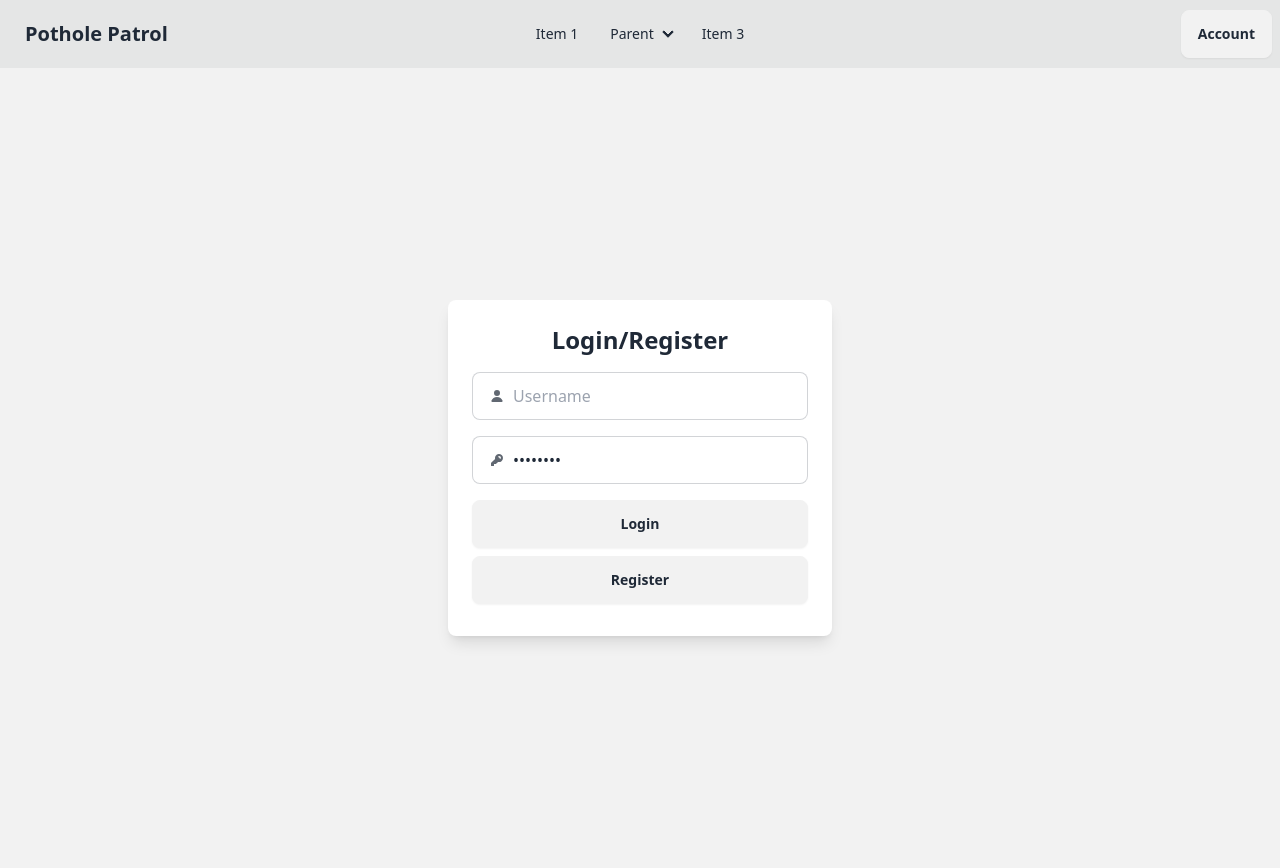
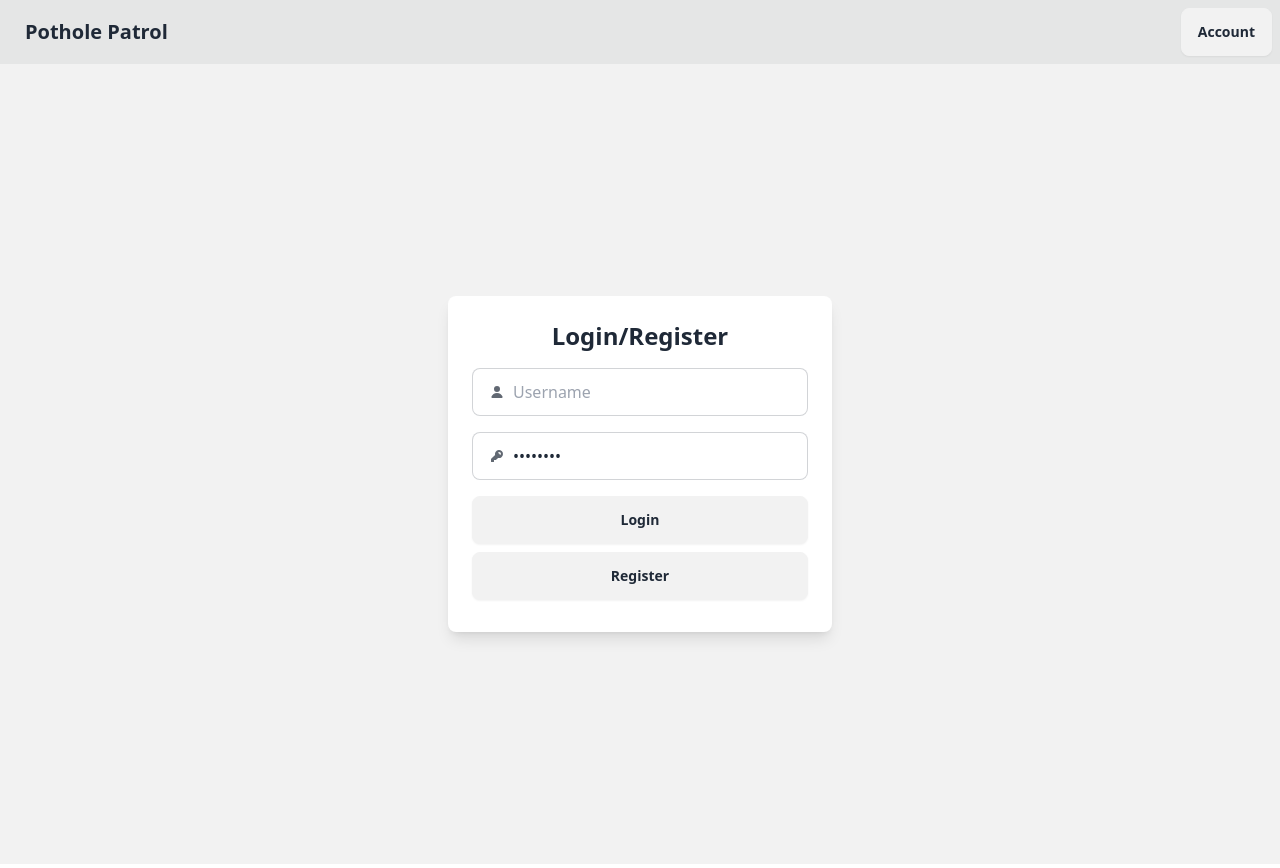
Before and after one commit to ByteSizedRobotics/rover-ui, a SvelteKit app: page /login in a window 1280 px wide. Built offline with nearby package versions, Linux system fonts and the light colour scheme; no server answers.

Commit message:
simplify navbar

```diff
--- a/src/routes/+layout.svelte
+++ b/src/routes/+layout.svelte
@@ -5,7 +5,7 @@
 
 <div class="navbar bg-base-300">
   <div class="navbar-start">
-    <div class="dropdown">
+    <!-- <div class="dropdown">
       <div tabindex="0" role="button" class="btn btn-ghost lg:hidden">
         <svg
           xmlns="http://www.w3.org/2000/svg"
@@ -32,10 +32,10 @@
         </li>
         <li><a>Item 3</a></li>
       </ul>
-    </div>
+    </div> -->
     <a href="/" class="btn btn-ghost text-xl">Pothole Patrol</a>
   </div>
-  <div class="navbar-center hidden lg:flex">
+  <!-- <div class="navbar-center hidden lg:flex">
     <ul class="menu menu-horizontal px-1">
       <li><a>Item 1</a></li>
       <li>
@@ -49,7 +49,7 @@
       </li>
       <li><a>Item 3</a></li>
     </ul>
-  </div>
+  </div> -->
   <div class="navbar-end">
     <a href="/account" class="btn">Account</a>
   </div>
```
